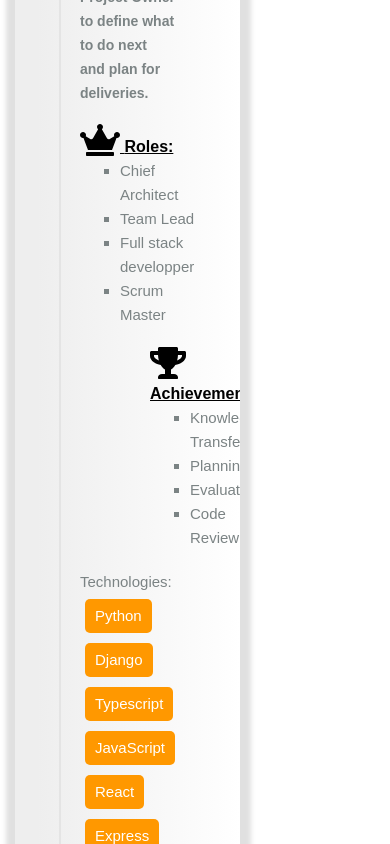
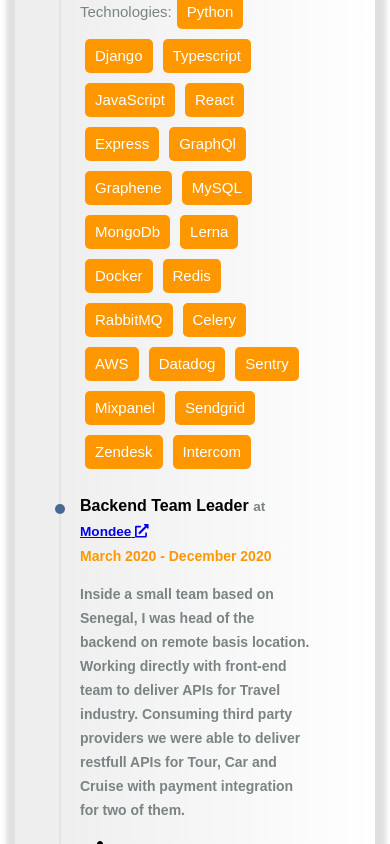
Before and after one commit to dkgndianko/resume-generator, a React (Create React App) app: page / in a window 390 px wide. Shown: the part 980-1824 px from the top of the page. Built offline with nearby package versions, Linux system fonts and the light colour scheme.

Commit message:
Fix responsiveness on mobile and address some typos

```diff
--- a/src/components/Cv/Cv.css
+++ b/src/components/Cv/Cv.css
@@ -1,5 +1,5 @@
 .cv {
-    max-width: 50%;
+    max-width: 1000px;
     margin: auto 15px 15px;
     padding: 15px;
     transition: left .3s,right .3s;
--- a/src/components/CvEducation/CvEducation.tsx
+++ b/src/components/CvEducation/CvEducation.tsx
@@ -17,7 +17,7 @@
             {/* {(!!education.comment && (<span> ({education.comment})</span>))} */}
             <span className='education-university'>
             {' '} at {' '}
-                <a href={education.university.website}>{education.university.name} ({education.university.country})<FontAwesomeIcon icon="external-link-alt" size="1x" /></a>
+                <a href={education.university.website}>{education.university.name} ({education.university.country}) <FontAwesomeIcon icon="external-link-alt" size="1x" /></a>
             </span>
         </div>
         <div className='education-duration'>{formatDate(education.startDate)}-{education.endDate?formatDate(education.endDate):'Present'}</div>
--- a/src/components/CvEntry/CvEntry.css
+++ b/src/components/CvEntry/CvEntry.css
@@ -102,6 +102,6 @@
 .entry-roles, .entry-achievements {
     display: inline-grid;
 }
-.entry-achievements {
-    padding-left: 70px;
+.entry-roles {
+    margin-right: 70px;
 }
--- a/src/dkgndianko.resume.ts
+++ b/src/dkgndianko.resume.ts
@@ -45,7 +45,7 @@
     roles: ['Team Manager', 'Technical Referer', 'Chief Architect', 'Scrum Master'],
     achievements: ['Built a microservice app', 'TDD on all projects', 'CI/CD'],
     technologies: ['Typescript', 'JavaScript', 'NodeJs', 'Express', 'Swagger', 'Mongoose'],
-    summary: 'Inside a samll team based on Senegal, I was head of the backend on remote basis location. Working directly with front-end team to deliver APIs for Travel industry. Consuming third party providers we were able to deliver restfull APIs for Tour, Car and Cruise with payment integration for two of them.'
+    summary: 'Inside a small team based on Senegal, I was head of the backend on remote basis location. Working directly with front-end team to deliver APIs for Travel industry. Consuming third party providers we were able to deliver restfull APIs for Tour, Car and Cruise with payment integration for two of them.'
   },
   {
     title: 'Backend Team Leader',
```
Also changed, not shown: 1 other file (tests, documents, lock files or other folders).
